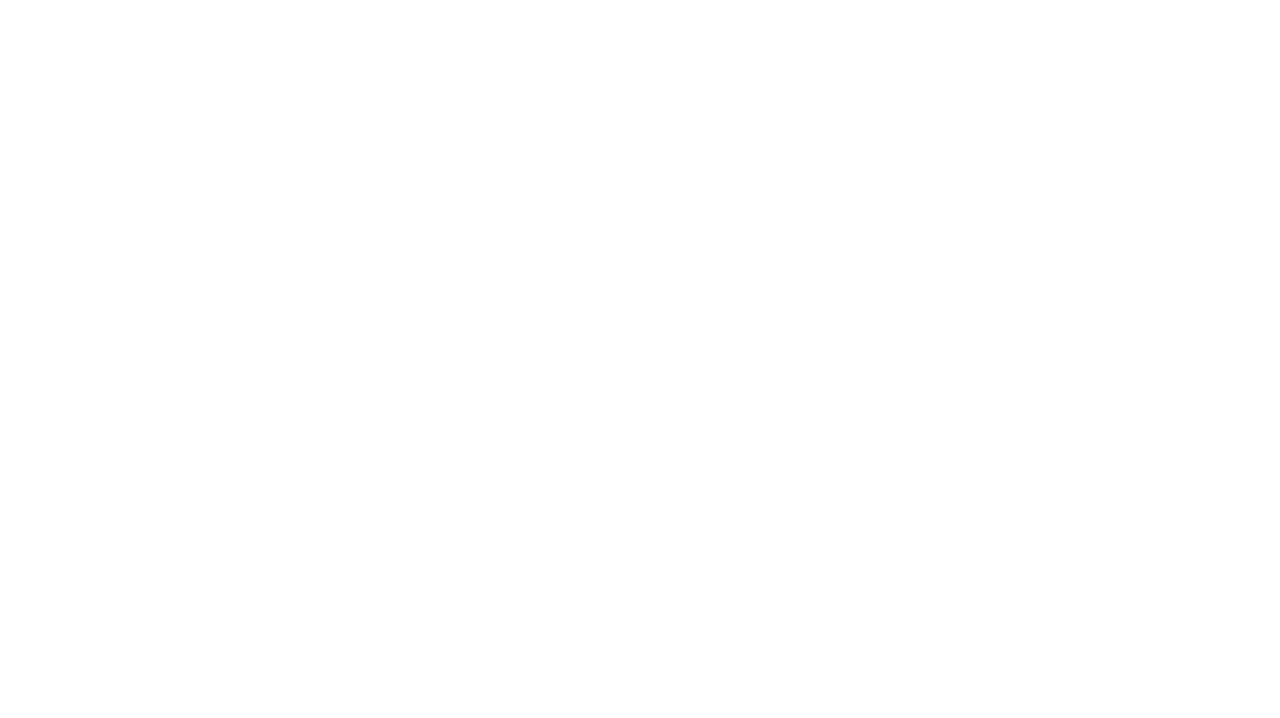
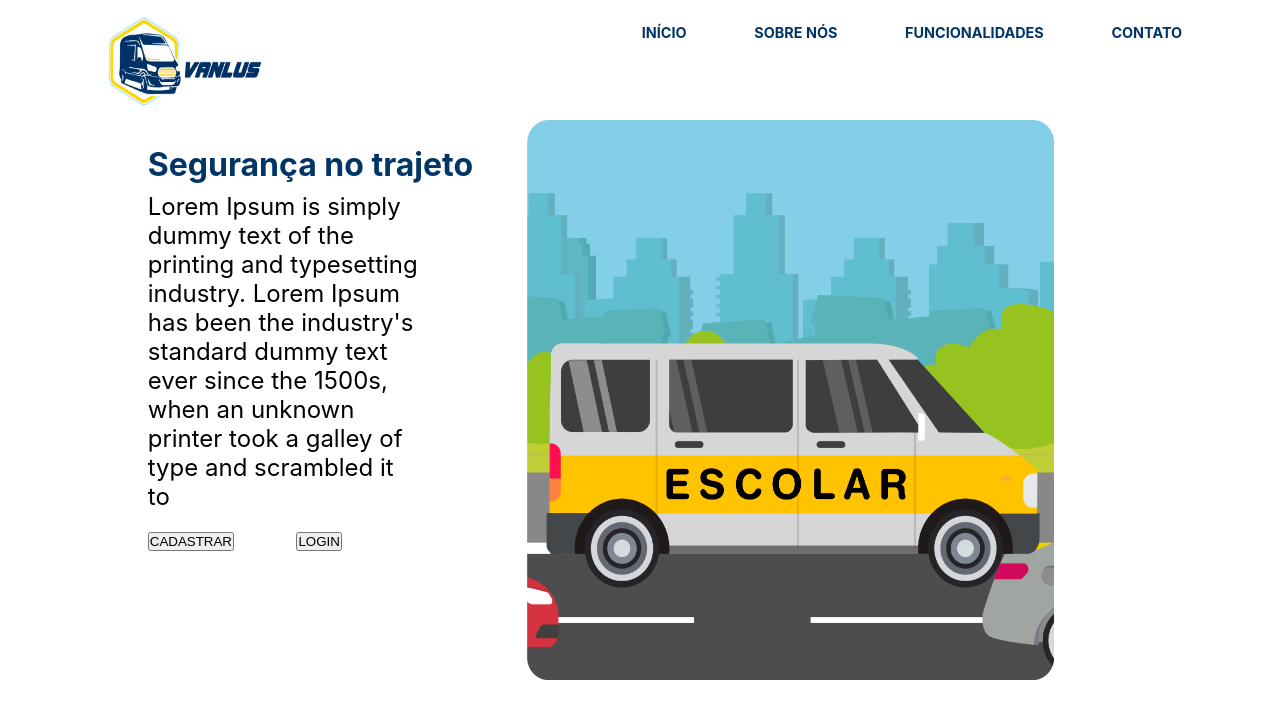
Before and after one commit to niicoolaass/Vanlus_demoday, a React (Create React App) app: page / in a window 1280 px wide. Shown: the top 718 px of the page. Built offline with nearby package versions, Linux system fonts and the light colour scheme.

Commit message:
começo do começo

```diff
--- a/public/index.html
+++ b/public/index.html
@@ -10,34 +10,14 @@
       content="Web site created using create-react-app"
     />
     <link rel="apple-touch-icon" href="%PUBLIC_URL%/logo192.png" />
-    <!--
-      manifest.json provides metadata used when your web app is installed on a
-      user's mobile device or desktop. See https://developers.google.com/web/fundamentals/web-app-manifest/
-    -->
+
     <link rel="manifest" href="%PUBLIC_URL%/manifest.json" />
-    <!--
-      Notice the use of %PUBLIC_URL% in the tags above.
-      It will be replaced with the URL of the `public` folder during the build.
-      Only files inside the `public` folder can be referenced from the HTML.
 
-      Unlike "/favicon.ico" or "favicon.ico", "%PUBLIC_URL%/favicon.ico" will
-      work correctly both with client-side routing and a non-root public URL.
-      Learn how to configure a non-root public URL by running `npm run build`.
-    -->
-    <title>React App</title>
+    <title>Vanlus</title>
   </head>
   <body>
     <noscript>You need to enable JavaScript to run this app.</noscript>
     <div id="root"></div>
-    <!--
-      This HTML file is a template.
-      If you open it directly in the browser, you will see an empty page.
 
-      You can add webfonts, meta tags, or analytics to this file.
-      The build step will place the bundled scripts into the <body> tag.
-
-      To begin the development, run `npm start` or `yarn start`.
-      To create a production bundle, use `npm run build` or `yarn build`.
-    -->
   </body>
 </html>
--- a/src/App.js
+++ b/src/App.js
@@ -1,8 +1,13 @@
+import { PrimeiroConteudo } from "./components/First-content";
+import { Header } from "./components/Header";
 
 
 function App() {
   return (
     <div>
+
+    <Header />
+    <PrimeiroConteudo />
     </div>
   );
 }
--- a/src/components/First-content/index.js
+++ b/src/components/First-content/index.js
@@ -1 +1,42 @@
 // criação da estrutura do componente first-content
+import Vanescolar from './imgs/vanescolar.png'
+
+import './style.css'
+
+export function PrimeiroConteudo () {
+    return (
+
+        <>
+            <div className='ConteudoPrincipal'>
+
+                <div className='PrimeiroConteudo'>
+
+                    <div>
+
+                        <h1>Segurança no trajeto</h1>
+
+                        <h2>Lorem Ipsum is simply dummy text of the printing and typesetting industry. Lorem Ipsum has been the industry's standard dummy text ever since the 1500s, when an unknown printer took a galley of type and scrambled it to</h2>
+
+                        <button>CADASTRAR</button>
+
+                        <button>LOGIN</button>
+
+
+
+                    </div>
+
+                </div>
+
+                <div className='SegundoConteudo'>
+
+                    <img src={Vanescolar} alt='TransporteEscolar'/>
+
+                </div>
+
+
+            </div>
+
+        </>
+
+    )
+}
--- a/src/components/First-content/style.css
+++ b/src/components/First-content/style.css
@@ -1 +1,49 @@
 /* parte gráfica e visual do first-content */
+
+.ConteudoPrincipal {
+
+    width: 100vw;
+    height: 70vh;
+    display: flex;
+    column-gap: 2%;
+
+}
+
+.ConteudoPrincipal .PrimeiroConteudo {
+    width: 40vw;
+}
+
+.ConteudoPrincipal .PrimeiroConteudo div{
+    padding-left: 17%;
+    padding-top: 5%;
+    width: 100%;
+}
+
+.ConteudoPrincipal .PrimeiroConteudo h1{
+    color: #003566;
+    font-family: 'Inter';
+    padding-left: 15%;
+}
+
+.ConteudoPrincipal .PrimeiroConteudo h2{
+    padding-top: 2%;
+    padding-left: 15%;
+    width: 80%;
+    font-weight: 400;
+    font-family: 'Inter';
+}
+.ConteudoPrincipal .PrimeiroConteudo button {
+    margin-top: 5% ;
+    margin-left: 15%;
+}
+
+.ConteudoPrincipal .SegundoConteudo {
+    width: 60vw;
+    height: 100%;
+}
+
+.ConteudoPrincipal .SegundoConteudo img{
+    width: 70%;
+    height: 100%;
+
+}
--- a/src/components/Header/index.js
+++ b/src/components/Header/index.js
@@ -1 +1,39 @@
 // criação da estrutura do componente header
+
+import './style.css'
+
+import LogoVanlus from './imgs/LogoVanlus.jpeg'
+
+export function Header () {
+    return(
+
+        <>
+
+        <div className='header'>
+
+            <div className="logo">
+
+            <img src={LogoVanlus} alt="Vanlus"/>
+
+            </div>
+
+
+            <div className='menu'>
+
+            <p>INÍCIO</p>
+            <p>SOBRE NÓS</p>
+            <p>FUNCIONALIDADES</p>
+            <p>CONTATO</p>
+
+            </div>
+
+        </div>
+
+
+
+
+
+        </>
+
+    )
+}
--- a/src/components/Header/style.css
+++ b/src/components/Header/style.css
@@ -1 +1,36 @@
 /* parte gráfica e visual do header */
+
+.header {
+    display: flex;
+    height: 15vh;
+    width: 100vw;
+}
+
+.header .logo {
+    width: 50vw;
+}
+
+.header .logo img {
+    width: 31%;
+    margin-left: 15%;
+    height: 100%;
+
+}
+
+.header .menu {
+    display: flex;
+    width: 50vw;
+    justify-content: space-around;
+    margin-right: 5%;
+
+}
+
+.header .menu p {
+    font-family: 'Inter';
+    font-style: normal;
+    font-weight: 700;
+    font-size: clamp(0.3em, 0.5em + 0.5vw, 1em);;
+    color: #003566;
+    cursor: pointer;
+    padding-top: 4%;
+}
--- a/src/index.js
+++ b/src/index.js
@@ -1,6 +1,7 @@
 import React from 'react';
 import ReactDOM from 'react-dom/client';
 import App from './App';
+import './styles/global.css'
 
 
 const root = ReactDOM.createRoot(document.getElementById('root'));
--- a/src/styles/global.css
+++ b/src/styles/global.css
@@ -1 +1,7 @@
 /* css para criar pré definiçôes gerais */
+
+* {
+    margin: 0;
+    padding: 0;
+    box-sizing: border-box;
+}
```
Also changed, not shown: src/setupTests.js (deleted, +0 -5 lines), src/components/First-content/imgs/vanescolar.png (added), src/components/Header/imgs/LogoVanlus.jpeg (added).
